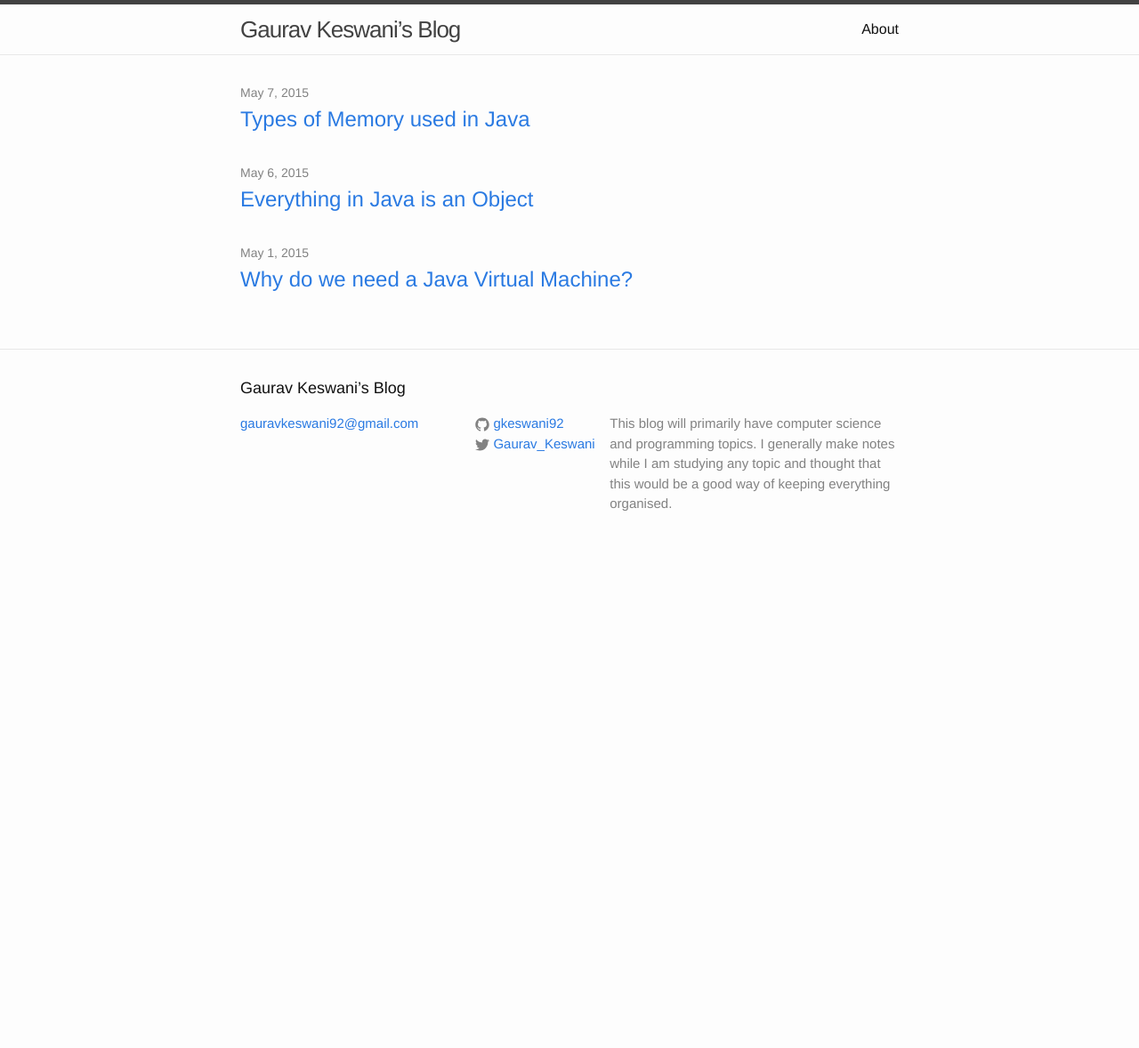
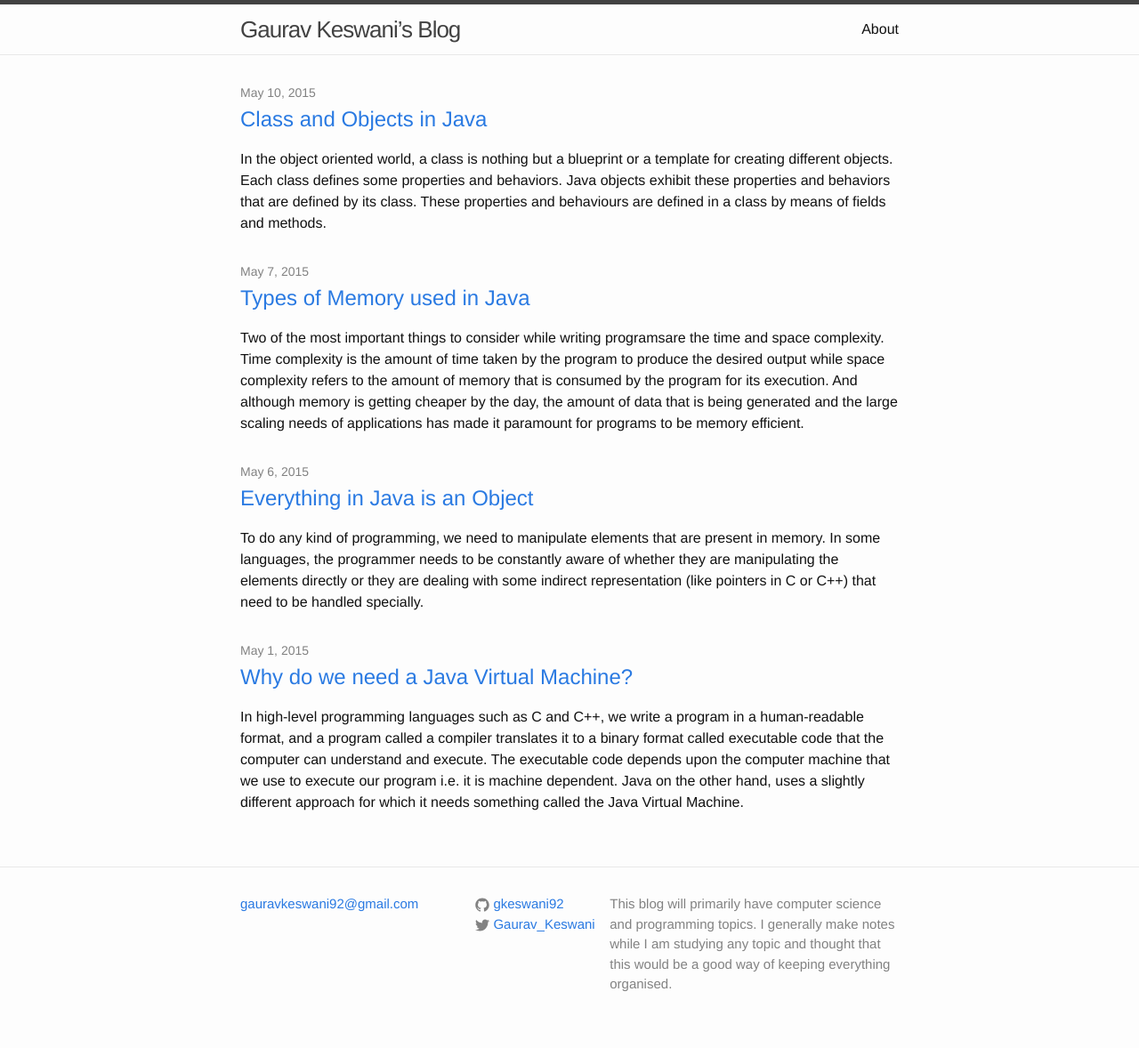
Before and after one commit to gkeswani92/gkeswani92.github.io, a Jekyll site: the page built from index.html, in a window 1280 px wide. Shown: the whole page at 89% size. Built offline with Jekyll 4.4.1, drawn with Linux system fonts in a browser that asks for light colours; before the commit the page ends 900 px from its top, so only the background shows below that.

Commit message:
New Post: Classes and Objects

```diff
--- a/_includes/footer.html
+++ b/_includes/footer.html
@@ -1,9 +1,6 @@
 <footer class="site-footer">
 
   <div class="wrapper">
-
-    <h2 class="footer-heading">{{ site.title }}</h2>
-
     <div class="footer-col-wrapper">
       <div class="footer-col  footer-col-1">
         <ul class="contact-list">
--- a/_posts/2015-05-07-Memory-Usage-In-Java.md
+++ b/_posts/2015-05-07-Memory-Usage-In-Java.md
@@ -5,7 +5,7 @@ date        : 2015-05-07 20:46:05
 categories  : Java
 ---
 
-Two of the most important things to consider while writing programs (apart from actually getting the desired output :P ) are the time and space complexity. **Time complexity** is the amount of time taken by the program to produce the desired output while **space complexity** refers to the amount of memory that is consumed by the program for its execution. And although memory is getting cheaper by the day, the amount of data that is being generated and the large scaling needs of applications has made it paramount for programs to be memory efficient.
+Two of the most important things to consider while writing programsare the time and space complexity. Time complexity is the amount of time taken by the program to produce the desired output while space complexity refers to the amount of memory that is consumed by the program for its execution. And although memory is getting cheaper by the day, the amount of data that is being generated and the large scaling needs of applications has made it paramount for programs to be memory efficient.
 
 For this, we first need to understand the different types of memory that are available to us while programming in Java so that we can make an informed decision about which type to use in which situations.
 
--- /dev/null
+++ b/_posts/2015-05-10-Creating-Custom-Objects.md
@@ -0,0 +1,161 @@
+---
+layout      : post
+title       : "Class and Objects in Java"
+date        : 2015-05-10 20:46:05
+categories  : Java
+---
+
+In the object oriented world, a class is nothing but a blueprint or a template for creating different objects. Each class defines some properties and behaviors. Java objects exhibit these properties and behaviors that are defined by its class. These properties and behaviours are defined in a class by means of fields and methods.
+
+A class can be created in the following manner:
+
+{% highlight java %}
+class aTypeName
+{
+    //Class body goes here
+}
+{% endhighlight %}
+
+The above code snippet creates a class or a new type and we can create an object with the following three steps:
+
+**1. Declaration:** A variable declaration with a variable name with an object type.
+
+**2. Instantiation:** The 'new' key word is used to create the object.
+
+**3. Initialization:** The 'new' keyword is followed by a call to a constructor (will be described later). This call initializes the new object.
+
+{% highlight java %}
+ATypeName a = new ATypeName();
+{% endhighlight %}
+
+<br>
+
+**FIELDS:**
+
+When we define a class, we can add two types of elements to it: fields (data members) and methods (member functions). Fields can be primitive types or non-primitive ones that we can talk to via their reference. What is important is that each object keeps its own storage for its fields.
+
+{% highlight java %}
+class DataOnly
+{
+    int i;
+    double d;
+    boolean b;
+}
+{% endhighlight %}
+
+When an object of the above class is created, we can assign data to the fields and manipulate that data by using the '.' operator in the following manner:
+
+{% highlight java %}
+DataOnly data =  new DataOnly();
+data.i = 47;
+data.b = True
+{% endhighlight %}
+
+It is also possible for objects to contain other objects which might contain data. To access that data, we would use multiple '.' operators like
+
+{% highlight java %}
+myPlace.leftTank.capacity = 100
+{% endhighlight %}
+
+<br>
+
+**METHODS:**
+
+Methods in Java determine the messages an object can receive and can thus only be a part of classes. If we try to call a wrong method for an object, we will get an error message at compile time. To call a method, we use the object name, the dot operator and then the method name.
+
+The fundamental parts of a method are its name, arguments, return type and the body.
+
+{% highlight java %}
+ReturnType methodName( Argument List )
+{
+    //Method Body
+}
+{% endhighlight %}
+
+The return type describes the value that comes back from the method after it has been called while the argument list is the information that we want to pass to the method for it to be executed the way we want it to. The method name and the argument list (together known as the **method signature**) are used to uniquely identify a method.
+
+**Argument list:** This specifies the information that is being passed into the method. The argument list must contain the type of object that needs to be passed in and the name that must be used to refer to that object. Like any other situation in Java, when we pass objects in the arguments, we are actually passing their references.
+
+{% highlight java %}
+int Storage( String s )
+{
+    //Method body
+}
+{% endhighlight %}
+
+The data type of the object being passed to the method should match the data type specified in the method signature or else an error is thrown.
+
+**Return type:** The return variable causes a value to be returned from a method. If we are storing the value retured by a method in a variable, then the return type of the method should be compatible with the data type of the variable it is being stored in.
+
+{% highlight java %}
+int sum( int a, int b )
+{
+    return a + b;
+}
+int c = sum(2,3);
+{% endhighlight %}
+
+If no value is to be returned from a particular method, the return type should be **void**
+{% highlight java %}
+void nothing( int a, int b ) { }
+void nothing( int a, int b )
+{
+    return;
+}
+{% endhighlight %}
+
+One important point to note about the return statement is that it is always the last statement to be executed in a method. This means that once a return statement is encountered, the flow of control will exit from the method and go back to the caller method without executing the statements below the return statement.
+
+***
+<br>
+
+**THE STATIC KEYWORD:**
+
+As we have seen till now, with ordinary, data and methods you must create an object and use that object to access the data or method, since data and methods must know the particular object they are working with.
+
+But there are times we need to store data or use methods irrespective of which object we are using them with or even at times when no objects have been created. This is where the statis keyword comes into the picture.
+
+The static keyword is primarily used for two purposes:
+
+1. If you want to have only **one piece of storage** for a particular piece of data, regardless of how many objects are created, or even if no objects are created.
+2. The other is if you need a **method that isn’t associated with any particular object** of this class. That is, you need a method that you can call even if no objects are created.
+
+When you say something is static, it means that data or method is not tied to any particular object instance of that class. So even if you’ve never created an object of that class you can call a static method or access a piece of static data.
+
+NOTE: Since static methods don’t need any objects to be created before they are used, they **cannot directly access non-static members or methods** by simply calling those other members without referring to a named object
+
+To make a field or method static, you simply place the static keyword before the definition as follows:
+{% highlight java %}
+class StaticTest
+{
+    static int i = 47;
+}
+{% endhighlight %}
+
+Now, if we create two objects of the static test class and try and access the variable i, both will have the **same value** i.e. 47
+
+{% highlight java %}
+StaticTest st1 = new StaticTest();
+StaticTest st2 = new StaticTest();
+System.out.print(st1.i); //47
+System.out.print(st2.i); //47
+{% endhighlight %}
+
+Although static variables can be accessed with the object name, it is better to access them via the **class name** since it gives the compiler a chance for optimisation
+
+{% highlight java %}
+System.out.print(StaticTest.i); //47
+{% endhighlight %}
+
+Using the static keyword, does not change the functionality of methods as much as they do with fields, but it allows the method to be called without creating an object (main() method will be talked about later)
+
+***
+<br>
+
+Thus, we see that a class can contain any of the following variable types:
+
+**1. Local variables:** Variables defined inside methods are called local variables. The variable will be declared and initialized within the method and the variable will be destroyed when the method has completed.
+
+**2. Instance variables:** Instance variables are variables within a class but outside any method. These variables are instantiated when the class is loaded. Instance variables can be accessed from inside any method of that class.
+
+**3. Class variables:** Class variables are variables declared with in a class, outside any method, with the static keyword.
--- a/index.html
+++ b/index.html
@@ -10,11 +10,10 @@ layout: default
     {% for post in site.posts %}
       <li>
         <span class="post-meta">{{ post.date | date: "%b %-d, %Y" }}</span>
-
         <h2>
-          <a class="post-link" href="{{ post.url | prepend: site.baseurl }}">{{ post.title }}</a>
-
+            <a class="post-link" href="{{ post.url | prepend: site.baseurl }}">{{ post.title }}</a>
         </h2>
+        <p> {{ post.excerpt }} </p>
       </li>
     {% endfor %}
   </ul>
```
Also changed, not shown: _posts/2015-05-01-What-is-a-Java-Virtual-Machine.md (renamed from _posts/2015-05-01-What-is-a-Java-Virtual-Machine.markdown), resources/class_variables_default.png (added).
